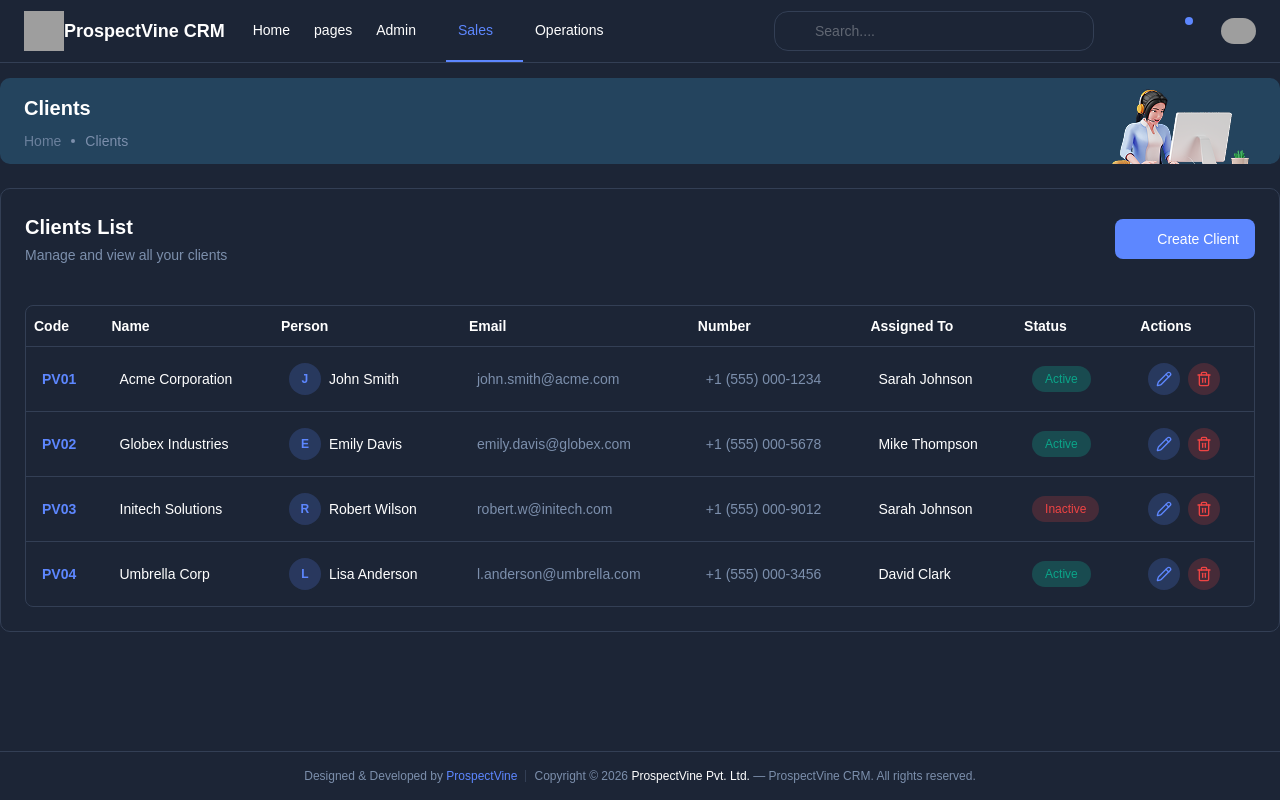
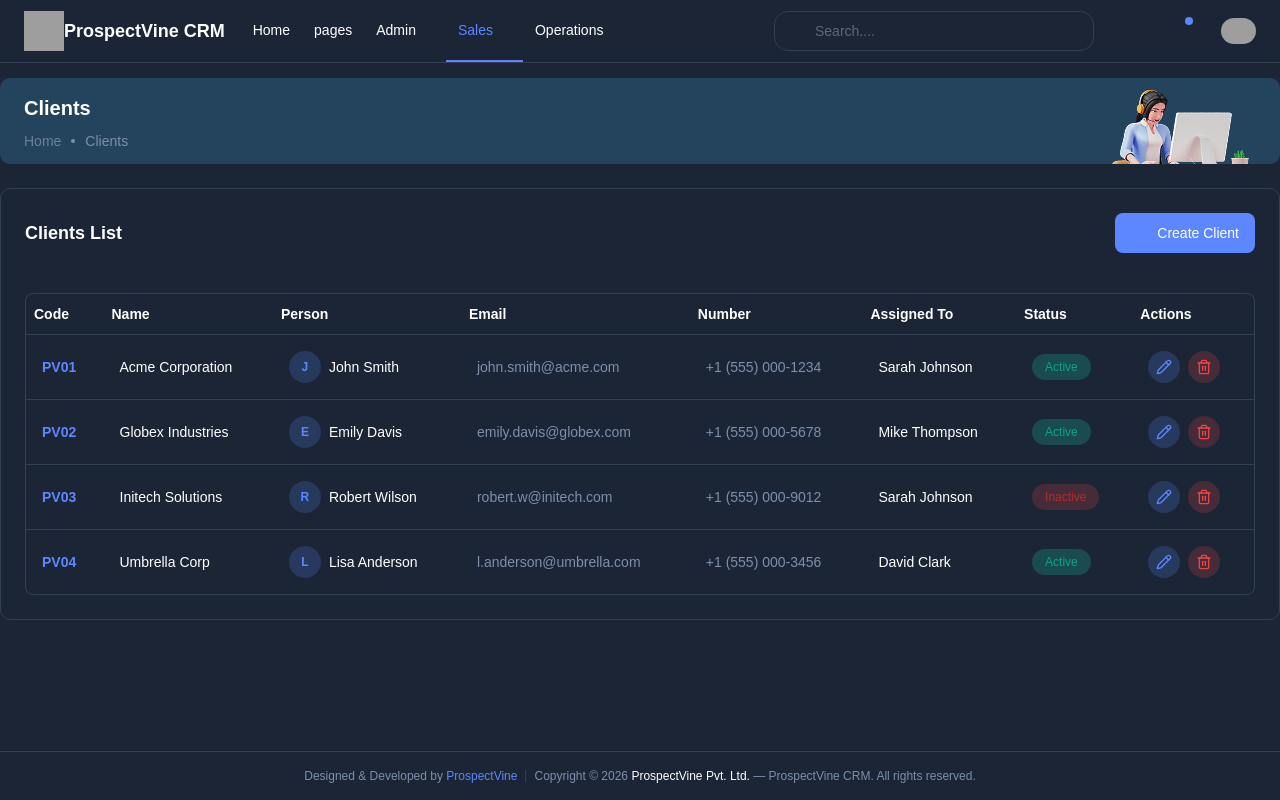
Before and after one commit to Arbaj221/Admin-Dashboard, a React (Vite) app: page /clients in a window 1280 px wide. Both pictures are taken after typing "name@example.com", "Sample123" into the empty fields and a click on the button "Sign in". Built offline with nearby package versions, Linux system fonts and the light colour scheme; grey boxes are pictures that could not be loaded; some icons are missing.

Commit message:
Wire clients list, table and edit flow

```diff
--- a/src/modules/clients/ClientsList.tsx
+++ b/src/modules/clients/ClientsList.tsx
@@ -1,33 +1,31 @@
+import { useState } from 'react';
 import { Link } from 'react-router';
 import { Icon } from '@iconify/react';
 import BreadcrumbComp from 'src/components/shared/breadcrumb/BreadcrumbComp';
 import ClientsTable from './components/ClientsTable';
 import CardBox from 'src/components/shared/CardBox';
+import { clientsData as initialData } from './data/client.data';
+import { Client } from './types/client.types';
 
 const ClientsList = () => {
+  const [clients, setClients] = useState<Client[]>(initialData);
+
   const BCrumb = [
-        {
-            to: '/',
-            title: 'Home',
-        },
-        {
-            title: 'Clients',
-        },
+    { to: '/', title: 'Home' },
+    { title: 'Clients' },
   ];
+
+  const handleDelete = (id: number) => {
+    setClients((prev) => prev.filter((c) => c.id !== id));
+  };
 
   return (
     <>
-            {/* Breadcrumb */}
       <BreadcrumbComp title="Clients" items={BCrumb} />
 
-            {/* Single bordered card — header + table together */}
       <CardBox>
-                {/* Header inside border */}
         <div className="flex items-center justify-between mb-4">
-                    <div>
-                        <h4 className="text-xl font-semibold text-foreground">Clients List</h4>
-                        <p className="text-sm text-muted-foreground mt-1">Manage and view all your clients</p>
-                    </div>
+          <h5 className="card-title">Clients List</h5>
           <Link to="/clients/create">
             <button className="flex items-center gap-2 bg-primary hover:bg-primaryemphasis text-white text-sm font-medium px-4 py-2.5 rounded-md transition-colors duration-150 cursor-pointer">
               <Icon icon="solar:add-circle-linear" width={18} height={18} />
@@ -36,8 +34,7 @@ const ClientsList = () => {
           </Link>
         </div>
 
-                {/* Table — no extra border */}
-                <ClientsTable />
+        <ClientsTable clients={clients} onDelete={handleDelete} />
       </CardBox>
     </>
   );
--- a/src/modules/clients/EditClient.tsx
+++ b/src/modules/clients/EditClient.tsx
@@ -1,35 +1,30 @@
+import { useParams, useNavigate } from 'react-router';
 import BreadcrumbComp from 'src/components/shared/breadcrumb/BreadcrumbComp';
 import ClientForm from './components/ClientForm';
+import { clientsData } from './data/client.data';
 
 const EditClient = () => {
+  const { id } = useParams();
+  const navigate = useNavigate();
+
+  const client = clientsData.find((c) => c.id === Number(id));
+
+  // If client not found — go back to list
+  if (!client) {
+    navigate('/clients');
+    return null;
+  }
+
   const BCrumb = [
     { to: '/', title: 'Home' },
     { to: '/clients', title: 'Clients' },
     { title: 'Edit Client' },
   ];
 
-  // initialData will come from API later — passing dummy for now
-  const initialData = {
-    name: 'Acme Corporation',
-    address: '123 Main Street',
-    country: 'us',
-    assignedTo: 'sarah_johnson',
-    firstName: 'John',
-    lastName: 'Smith',
-    contactDesignation: 'Manager',
-    contactEmail: 'john.smith@acme.com',
-    contactOfficeNo: '+1 (555) 000-1234',
-    contactMobileNo: '+1 (555) 000-5678',
-    billingName: 'Acme Corp Billing',
-    billingAddress: '123 Main Street',
-    billingEmail: 'billing@acme.com',
-    billingTerms: '30_days',
-  };
-
   return (
     <>
       <BreadcrumbComp title="Edit Client" items={BCrumb} />
-      <ClientForm mode="edit" initialData={initialData} />
+      <ClientForm mode="edit" initialData={client} />
     </>
   );
 };
--- a/src/modules/clients/components/ClientsTable.tsx
+++ b/src/modules/clients/components/ClientsTable.tsx
@@ -9,23 +9,19 @@ import {
 import { Badge } from 'src/components/ui/badge';
 import { Button } from 'src/components/ui/button';
 import { Pencil, Trash2 } from 'lucide-react';
-import { clientsData } from '../data/client.data';
-import { Link } from 'react-router';
+import { useNavigate } from 'react-router';
+import { Client } from '../types/client.types';
 
-export interface Client {
-  id: number;
-  code: string;
-  name: string;
-  person: string;
-  email: string;
-  number: string;
-  assignedTo: string;
-  status: 'Active' | 'Inactive';
+interface ClientsTableProps {
+  clients: Client[];
+  onDelete: (id: number) => void;
 }
 
 const tableHeadings = ['Code', 'Name', 'Person', 'Email', 'Number', 'Assigned To', 'Status', 'Actions'];
 
-const ClientsTable = () => {
+const ClientsTable = ({ clients, onDelete }: ClientsTableProps) => {
+  const navigate = useNavigate();
+
   return (
     <div className="overflow-x-auto border border-border rounded-md">
       <Table>
@@ -40,7 +36,14 @@ const ClientsTable = () => {
         </TableHeader>
 
         <TableBody>
-          {clientsData.map((client: any) => (
+          {clients.length === 0 ? (
+            <TableRow>
+              <TableCell colSpan={tableHeadings.length} className="text-center py-8 text-muted-foreground">
+                No clients found.
+              </TableCell>
+            </TableRow>
+          ) : (
+            clients.map((client: Client) => (
               <TableRow key={client.id} className="hover:bg-lightprimary transition-colors">
 
                 {/* Code */}
@@ -86,7 +89,7 @@ const ClientsTable = () => {
                     className={`text-xs rounded-full px-3 py-1 font-medium
                       ${client.status === 'Active'
                         ? 'bg-lightsuccess text-successemphasis'
-                      : 'bg-lighterror text-error'
+                        : 'bg-lighterror text-erroremphasis'
                       }`}
                   >
                     {client.status}
@@ -96,21 +99,21 @@ const ClientsTable = () => {
                 {/* Actions */}
                 <TableCell>
                   <div className="flex items-center gap-2">
-                  <Link to={`/clients/edit/${client.id}`}>
                     <Button
                       size="sm"
                       variant="lightprimary"
                       className="size-8! rounded-full"
                       title="Edit"
+                      onClick={() => navigate(`/clients/edit/${client.id}`)}
                     >
                       <Pencil className="size-4" />
                     </Button>
-                  </Link>
                     <Button
                       size="sm"
                       variant="lighterror"
                       className="size-8! rounded-full"
                       title="Delete"
+                      onClick={() => onDelete(client.id)}
                     >
                       <Trash2 className="size-4" />
                     </Button>
@@ -118,7 +121,8 @@ const ClientsTable = () => {
                 </TableCell>
 
               </TableRow>
-          ))}
+            ))
+          )}
         </TableBody>
       </Table>
     </div>
--- a/src/modules/clients/routes.tsx
+++ b/src/modules/clients/routes.tsx
@@ -1,6 +1,7 @@
 import { RouteObject } from 'react-router-dom';
 import ClientsList from './ClientsList';
 import CreateClient from './CreateClient';
+import EditClient from './EditClient';
 
 const clientRoutes: RouteObject[] = [
     {
@@ -13,7 +14,7 @@ const clientRoutes: RouteObject[] = [
     },
     {
         path: '/clients/edit/:id',
-        element: <CreateClient />,
+        element: <EditClient />,
     }
 ];
 
```
Also changed, not shown: src/modules/clients/types/client.types.ts (line endings or trailing spaces). Lines whose indentation alone changed are shown as unchanged.
